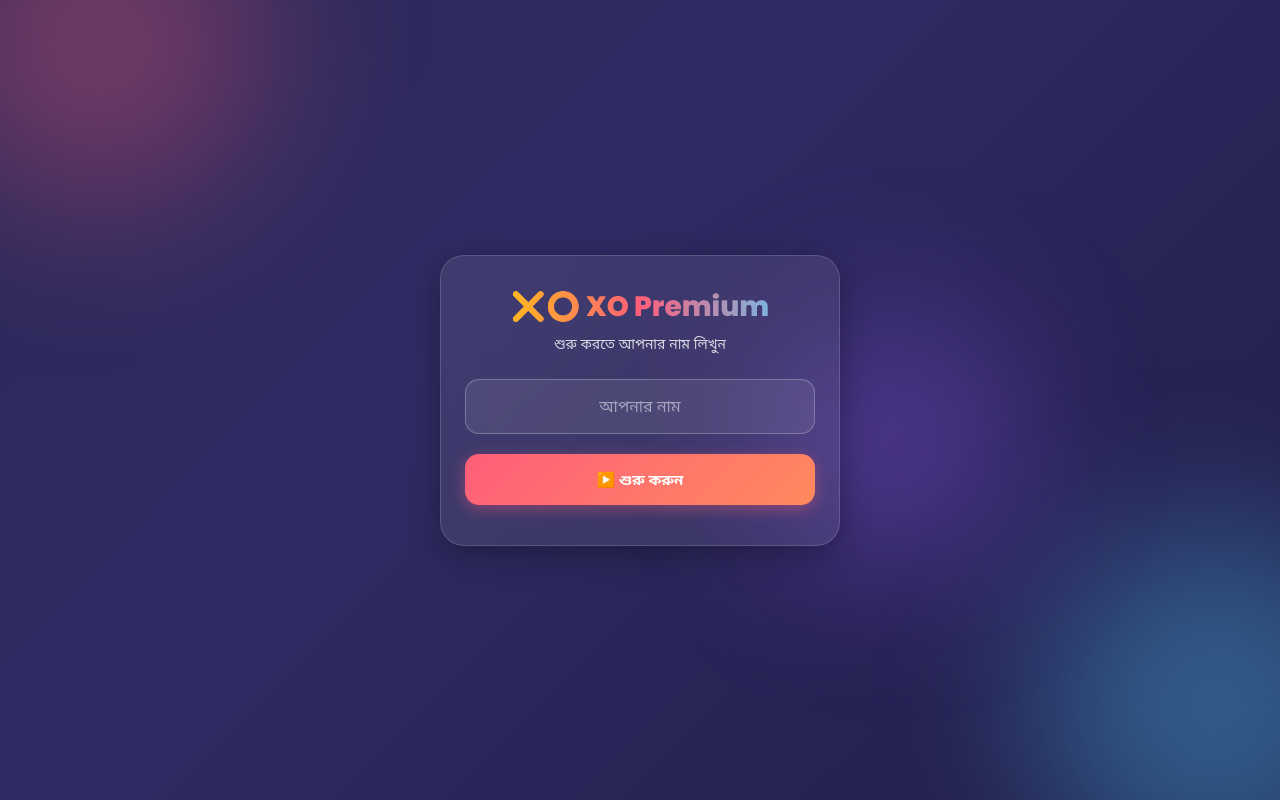
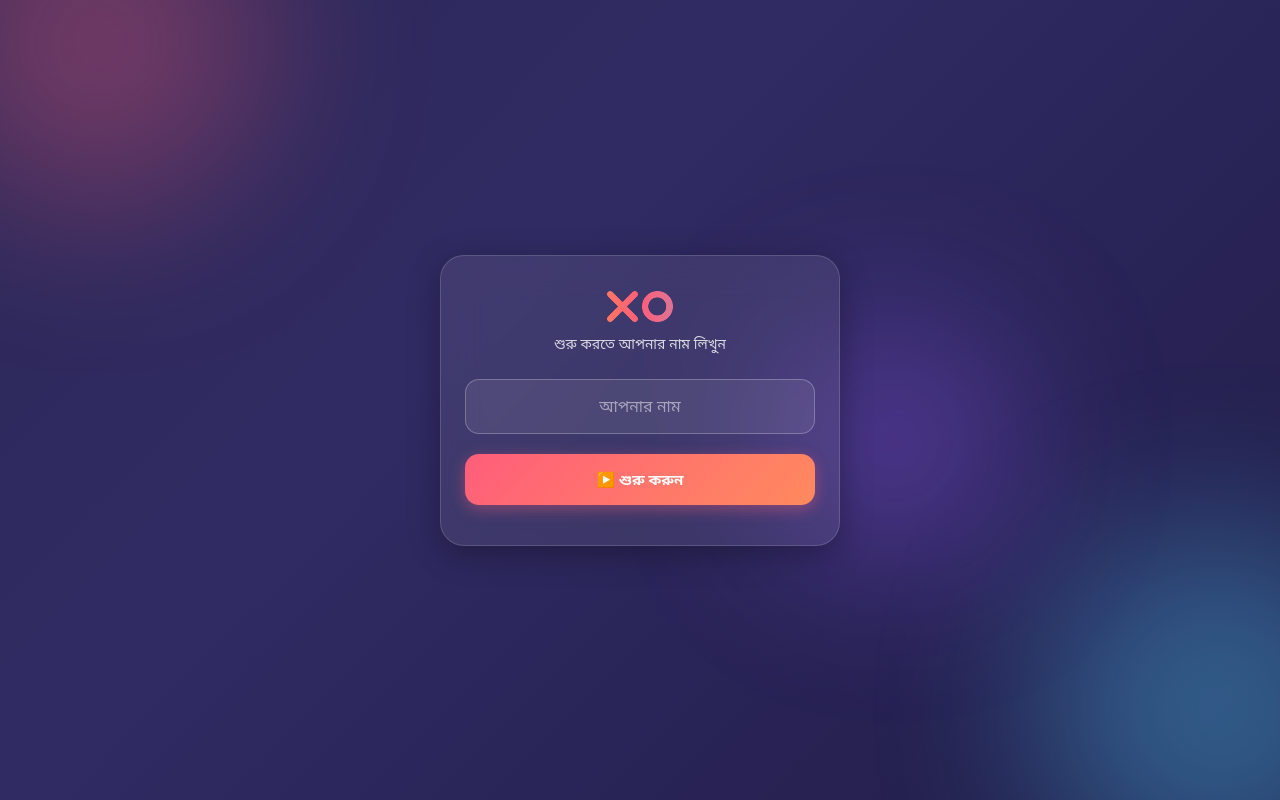
Before and after one commit to ppong6046-source/Hxzz, a plain HTML site: page index.html in a window 1280 px wide. Drawn offline with Linux system fonts and the light colour scheme.

Commit message:
Update index.html

```diff
--- a/index.html
+++ b/index.html
@@ -3,7 +3,7 @@
 <head>
 <meta charset="UTF-8">
 <meta name="viewport" content="width=device-width, initial-scale=1.0, maximum-scale=1.0, user-scalable=no">
-<title>XO Premium</title>
+<title>❌⭕️</title>
 <link rel="preconnect" href="https://fonts.googleapis.com">
 <link href="https://fonts.googleapis.com/css2?family=Poppins:wght@400;600;700;800&family=Noto+Sans+Bengali:wght@400;600;700&display=swap" rel="stylesheet">
 <script src="https://www.gstatic.com/firebasejs/9.23.0/firebase-app-compat.js"></script>
@@ -115,7 +115,7 @@
 <!-- NAME SCREEN -->
 <div id="screen-name" class="screen active">
   <div class="card">
-    <h1 class="logo">❌⭕ XO Premium</h1>
+    <h1 class="logo">❌⭕ </h1>
     <p>শুরু করতে আপনার নাম লিখুন</p>
     <input id="nameInput" type="text" class="code-input" placeholder="আপনার নাম" maxlength="20">
     <button class="btn btn-primary" onclick="saveName()">▶️ শুরু করুন</button>
@@ -125,7 +125,7 @@
 <!-- MENU SCREEN -->
 <div id="screen-menu" class="screen">
   <div class="card">
-    <h1 class="logo">❌⭕ XO Premium</h1>
+    <h1 class="logo">❌⭕ </h1>
     <p id="menuGreeting" class="greeting"></p>
     <button class="btn btn-primary" onclick="showScreen('screen-difficulty')">🤖 কম্পিউটারের সাথে খেলুন</button>
     <button class="btn btn-primary" onclick="startLocalGame()">👥 বন্ধুর সাথে (একই ডিভাইসে)</button>
```
